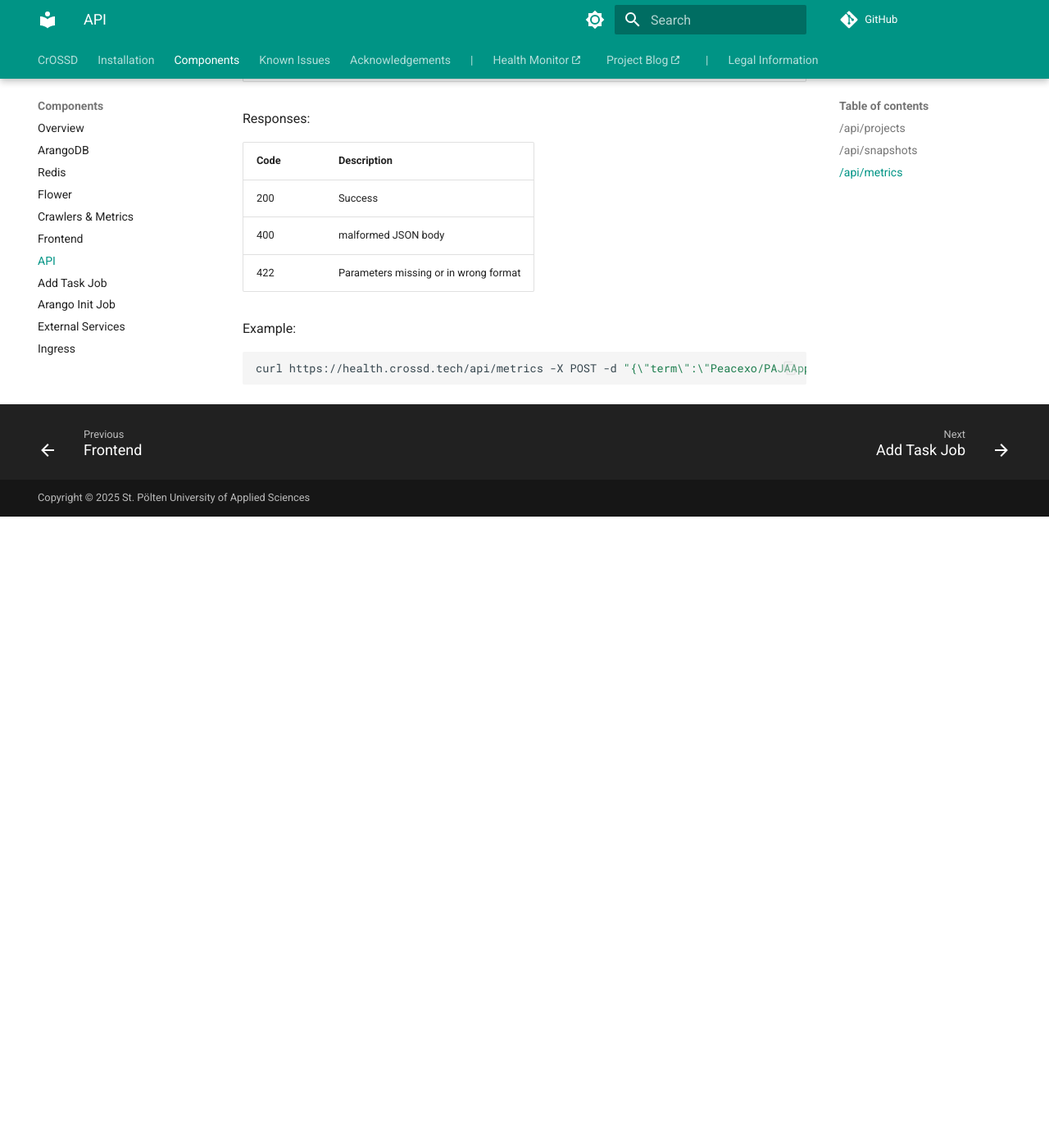
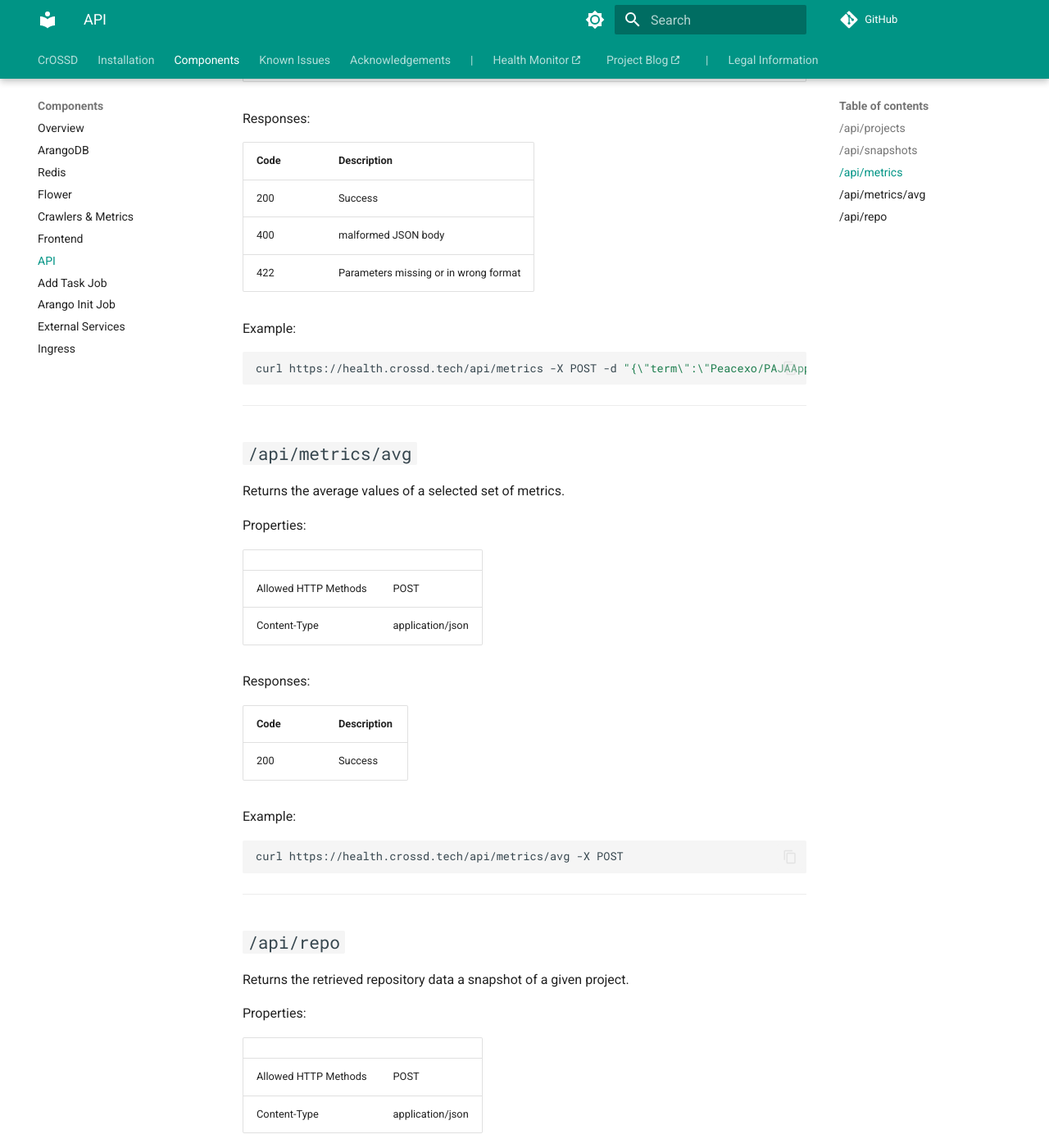
Before and after one commit to FH-CrOSSD/fh-crossd.github.io, an MkDocs documentation site: the page built from docs/components/api/api.md, in a window 1280 px wide and 1400 px high, scrolled down 2256 px. Shown: the whole window at 82% size. Built offline with MkDocs 1.6.1 and Material for MkDocs 9.7.7, drawn with Linux system fonts in a browser that asks for light colours; plug-ins that fetch from the network failed and are left out; before the commit the page ends 2886 px from its top, so only the background shows below that; some of the changed text lies outside the part shown.

Commit message:
added 2 new api endpoints

````diff
--- a/docs/components/api/api.md
+++ b/docs/components/api/api.md
@@ -64,7 +64,7 @@ curl https://health.crossd.tech/api/snapshots -X POST -d "{\"term\":\"Peacexo/PA
 
 ## `/api/metrics`
 
-Returns the metrics of a snapshots of a given project.
+Returns the metrics of a snapshot of a given project.
 
 Properties:
 
@@ -93,3 +93,62 @@ Example:
 ```bash
 curl https://health.crossd.tech/api/metrics -X POST -d "{\"term\":\"Peacexo/PAJAApp\",\"timestamp\":1712087894.7108583}" -H "Content-Type: application/json"
 ```
+
+---
+
+## `/api/metrics/avg`
+
+Returns the average values of a selected set of metrics.
+
+Properties:
+
+|                      |                  |
+| -------------------- | ---------------- |
+| Allowed HTTP Methods | POST             |
+| Content-Type         | application/json |
+
+Responses:
+
+| Code | Description                           |
+| ---- | ------------------------------------- |
+| 200  | Success                               |
+
+Example:
+
+```bash
+curl https://health.crossd.tech/api/metrics/avg -X POST
+```
+
+---
+
+## `/api/repo`
+
+Returns the retrieved repository data a snapshot of a given project.
+
+Properties:
+
+|                      |                  |
+| -------------------- | ---------------- |
+| Allowed HTTP Methods | POST             |
+| Content-Type         | application/json |
+
+Parameters:
+
+| Name      | Description                          | Type   | Format                              | Required |
+| --------- | ------------------------------------ | ------ | ----------------------------------- | -------- |
+| term      | project identifier (e.g. owner/name) | string | alphanumeric characters and `-\_./` | Yes      |
+| timestamp | timestamp of a snapshot              | number | epoch timestamp in seconds          | Yes      |
+
+Responses:
+
+| Code | Description                           |
+| ---- | ------------------------------------- |
+| 200  | Success                               |
+| 400  | malformed JSON body                   |
+| 422  | Parameters missing or in wrong format |
+
+Example:
+
+```bash
+curl https://health.crossd.tech/api/repo -X POST -d "{\"term\":\"Peacexo/PAJAApp\",\"timestamp\":1712087894.7108583}" -H "Content-Type: application/json"
+```
````
